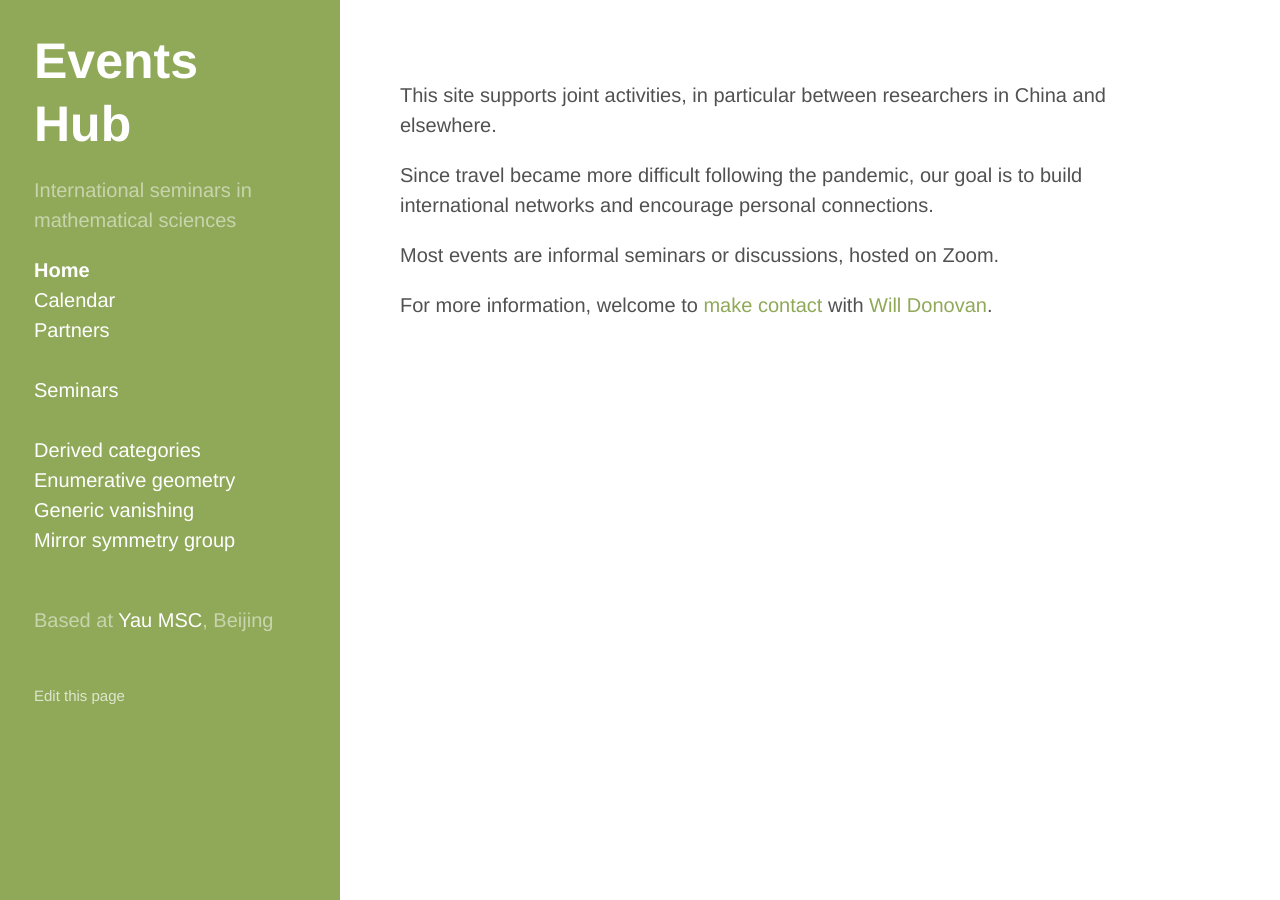
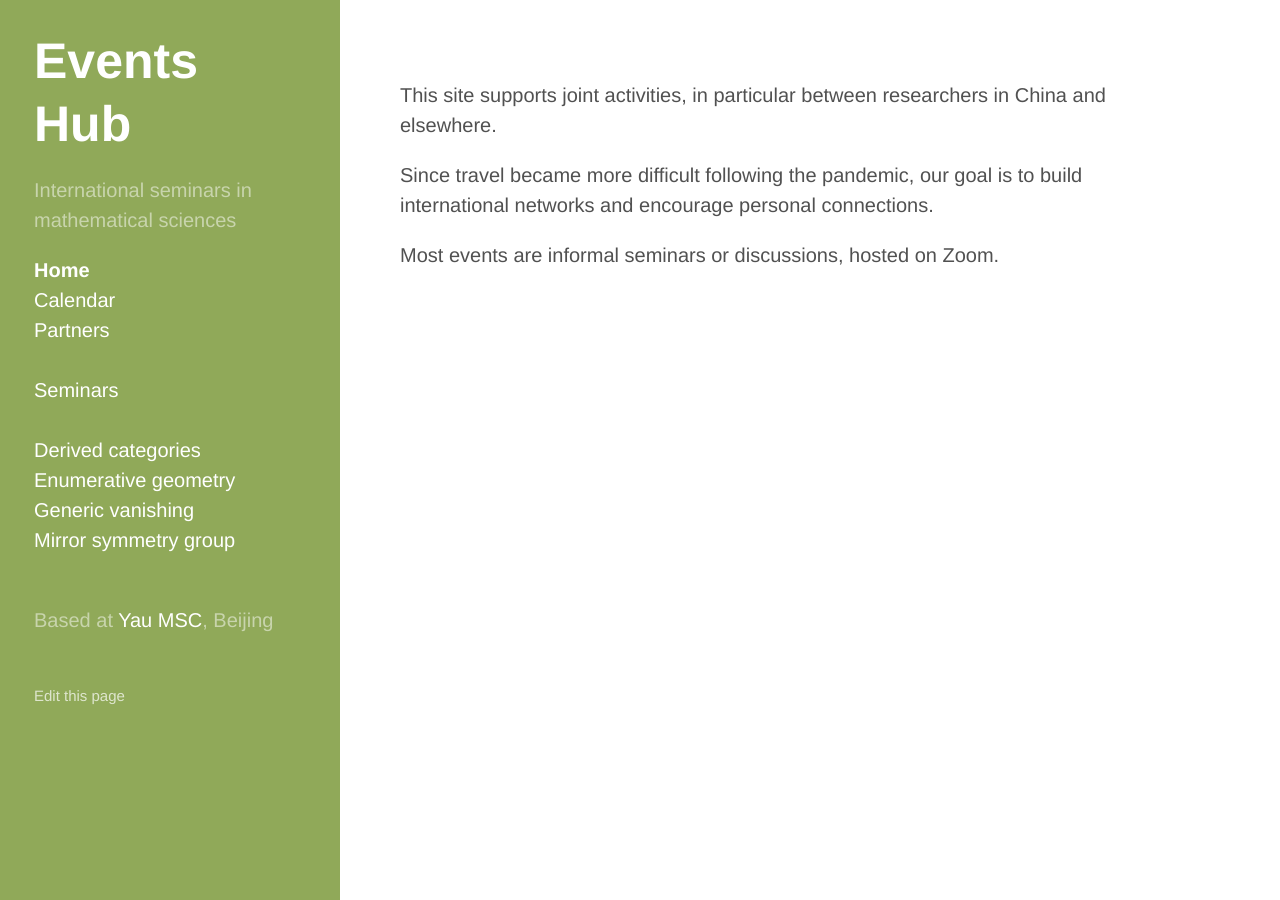
Before and after one commit to yau-msc-events/yau-msc-events.github.io, a Jekyll site: the page built from index.md, in a window 1280 px wide. Built offline with Jekyll 4.4.1, drawn with Linux system fonts in a browser that asks for light colours.

Commit message:
Update index.md

```diff
--- a/index.md
+++ b/index.md
@@ -8,5 +8,3 @@ This site supports joint activities, in particular between researchers in China
 Since travel became more difficult following the pandemic, our goal is to build international networks and encourage personal connections.
 
 Most events are informal seminars or discussions, hosted on Zoom.
-
-For more information, welcome to [make contact](mailto:{{ site.contactaddr }}) with [{{ site.contact }}]({{ site.contacturl }}).
```
